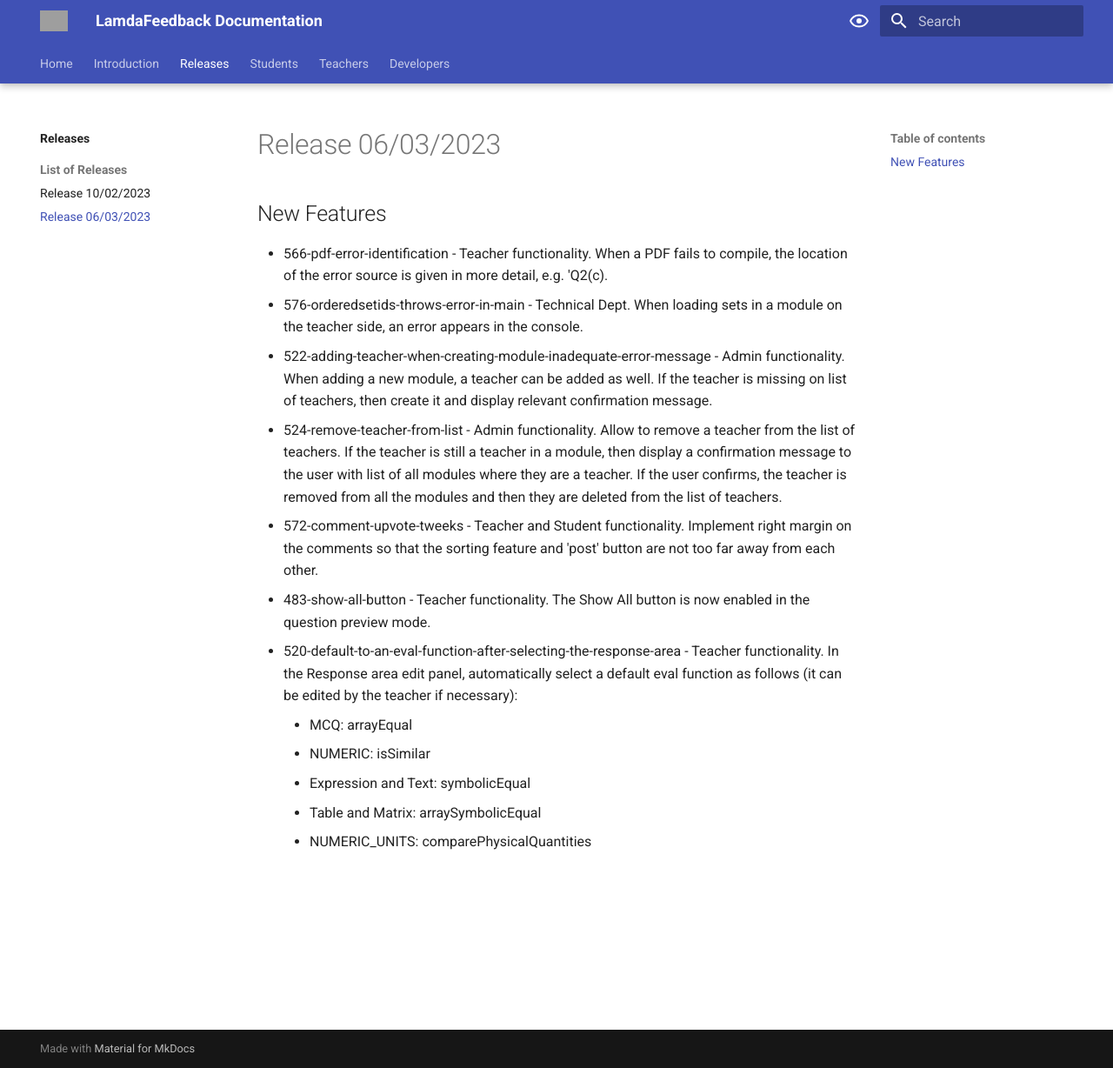
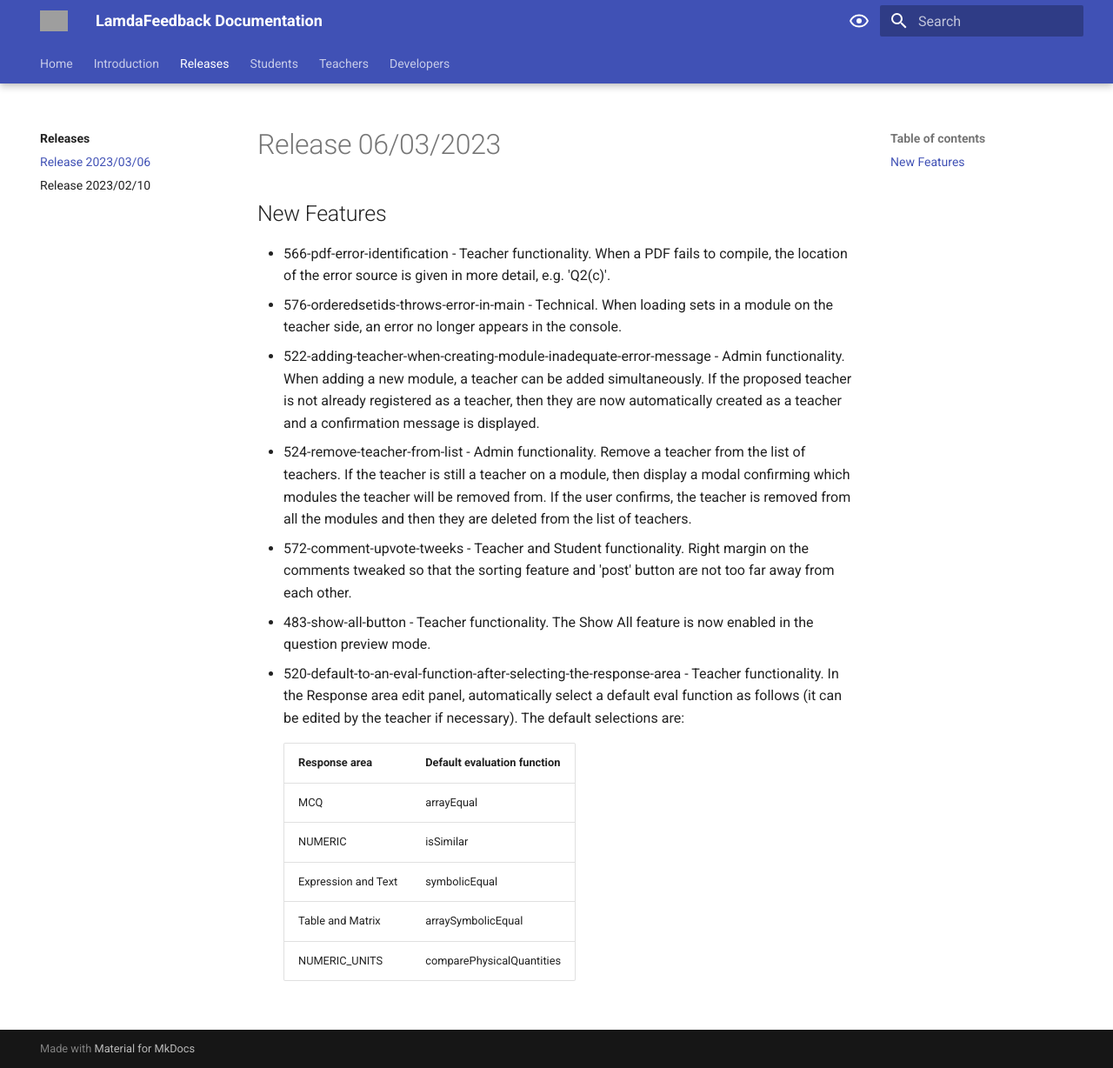
Before and after one commit to lambda-feedback/user-documentation, an MkDocs documentation site: the page built from docs/releases/release_2023_03_06.md, in a window 1280 px wide and 1228 px high. Shown: the whole window at 87% size. Built offline with MkDocs 1.6.1 and Material for MkDocs 9.7.7, drawn with Linux system fonts in a browser that asks for light colours; grey boxes are pictures that could not be loaded.

Commit message:
Clean up

```diff
--- a/docs/releases/release_2023_03_06.md
+++ b/docs/releases/release_2023_03_06.md
@@ -2,16 +2,18 @@
 
 ## New Features
 
-- 566-pdf-error-identification - Teacher functionality. When a PDF fails to compile, the location of the error source is given in more detail, e.g. 'Q2(c).
-- 576-orderedsetids-throws-error-in-main - Technical Dept. When loading sets in a module on the teacher side, an error appears in the console.
-- 522-adding-teacher-when-creating-module-inadequate-error-message - Admin functionality. When adding a new module, a teacher can be added as well. If the teacher is missing on list of teachers, then create it and display relevant confirmation message.
-- 524-remove-teacher-from-list - Admin functionality. Allow to remove a teacher from the list of teachers. If the teacher is still a teacher in a module, then display a confirmation message to the user with list of all modules where they are a teacher. If the user confirms, the teacher is removed from all the modules and then they are deleted from the list of teachers.
-- 572-comment-upvote-tweeks - Teacher and Student functionality. Implement right margin on the comments so that the sorting feature and 'post' button are not too far away from each other.
-- 483-show-all-button - Teacher functionality. The Show All button is now enabled in the question preview mode.
-- 520-default-to-an-eval-function-after-selecting-the-response-area - Teacher functionality. In the Response area edit panel, automatically select a default eval function as follows (it can be edited by the teacher if necessary):
+- 566-pdf-error-identification - Teacher functionality. When a PDF fails to compile, the location of the error source is given in more detail, e.g. 'Q2(c)'.
+- 576-orderedsetids-throws-error-in-main - Technical. When loading sets in a module on the teacher side, an error no longer appears in the console.
+- 522-adding-teacher-when-creating-module-inadequate-error-message - Admin functionality. When adding a new module, a teacher can be added simultaneously. If the proposed teacher is not already registered as a teacher, then they are now automatically created as a teacher and a confirmation message is displayed.
+- 524-remove-teacher-from-list - Admin functionality. Remove a teacher from the list of teachers. If the teacher is still a teacher on a module, then display a modal confirming which modules the teacher will be removed from. If the user confirms, the teacher is removed from all the modules and then they are deleted from the list of teachers.
+- 572-comment-upvote-tweeks - Teacher and Student functionality. Right margin on the comments tweaked so that the sorting feature and 'post' button are not too far away from each other.
+- 483-show-all-button - Teacher functionality. The Show All feature is now enabled in the question preview mode.
+- 520-default-to-an-eval-function-after-selecting-the-response-area - Teacher functionality. In the Response area edit panel, automatically select a default eval function as follows (it can be edited by the teacher if necessary). The default selections are:
 
-    - MCQ: arrayEqual
-    - NUMERIC: isSimilar
-    - Expression and Text: symbolicEqual
-    - Table and Matrix: arraySymbolicEqual
-    - NUMERIC_UNITS: comparePhysicalQuantities
+      | Response area       | Default evaluation function |
+      | ------------------- | --------------------------- |
+      | MCQ                 | arrayEqual                  |
+      | NUMERIC             | isSimilar                   |
+      | Expression and Text | symbolicEqual               |
+      | Table and Matrix    | arraySymbolicEqual          |
+      | NUMERIC_UNITS       | comparePhysicalQuantities   |
--- a/mkdocs.yml
+++ b/mkdocs.yml
@@ -17,9 +17,9 @@ nav:
 
   - Releases:
       - "releases/index.md"
-      - List of Releases:
-          - Release 10/02/2023: "releases/release_2023_02_10.md"
-          - Release 06/03/2023: "releases/release_2023_03_06.md"
+      - Release 2023/03/06: "releases/release_2023_03_06.md"
+      - Release 2023/02/10: "releases/release_2023_02_10.md"
+
   - Students:
       - "student/index.md"
       - "student/milkdown_student.md"
```
Also changed, not shown: docs/index.md (+1 -1 lines), docs/releases/release_2023_02_10.md (+1 -1 lines).
